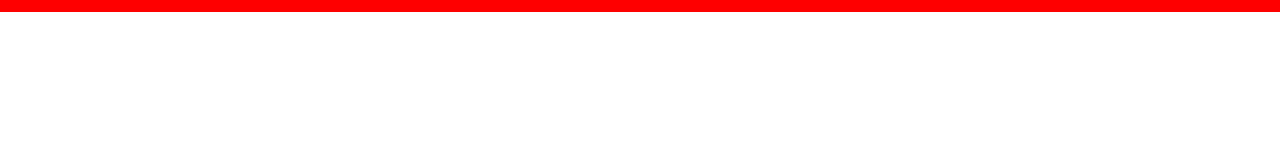
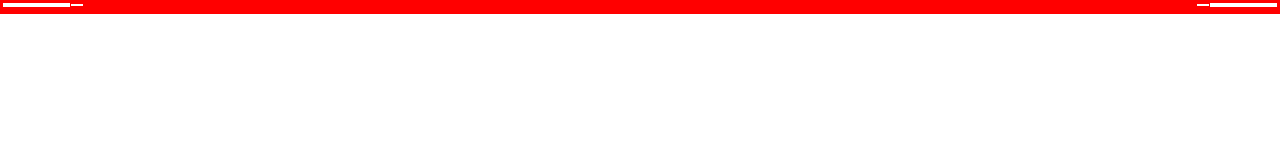
Before and after one commit to salamone-gius/proj-html-vuejs, a Vue app: page / in a window 1280 px wide. Shown: the top 160 px of the page. Built offline with nearby package versions, Linux system fonts and the light colour scheme; a web font is replaced by a local one.

Commit message:
HeaderTop comp created

```diff
--- a/src/components/header/BaseHeader.vue
+++ b/src/components/header/BaseHeader.vue
@@ -1,12 +1,18 @@
 <template>
-    <header>
-
+    <header class="container">
+        <HeaderTop/>
     </header>
 </template>
 
 <script>
+import HeaderTop from './HeaderTop.vue';
+
 export default {
     name: 'BaseHeader',
+
+    components: {
+        HeaderTop,
+    }
 }
 </script>
 
--- /dev/null
+++ b/src/components/header/HeaderTop.vue
@@ -0,0 +1,15 @@
+<template>
+    <div class="header-top">
+
+    </div>
+</template>
+
+<script>
+export default {
+    name: 'HeaderTop',
+}
+</script>
+
+<style>
+
+</style>
```
